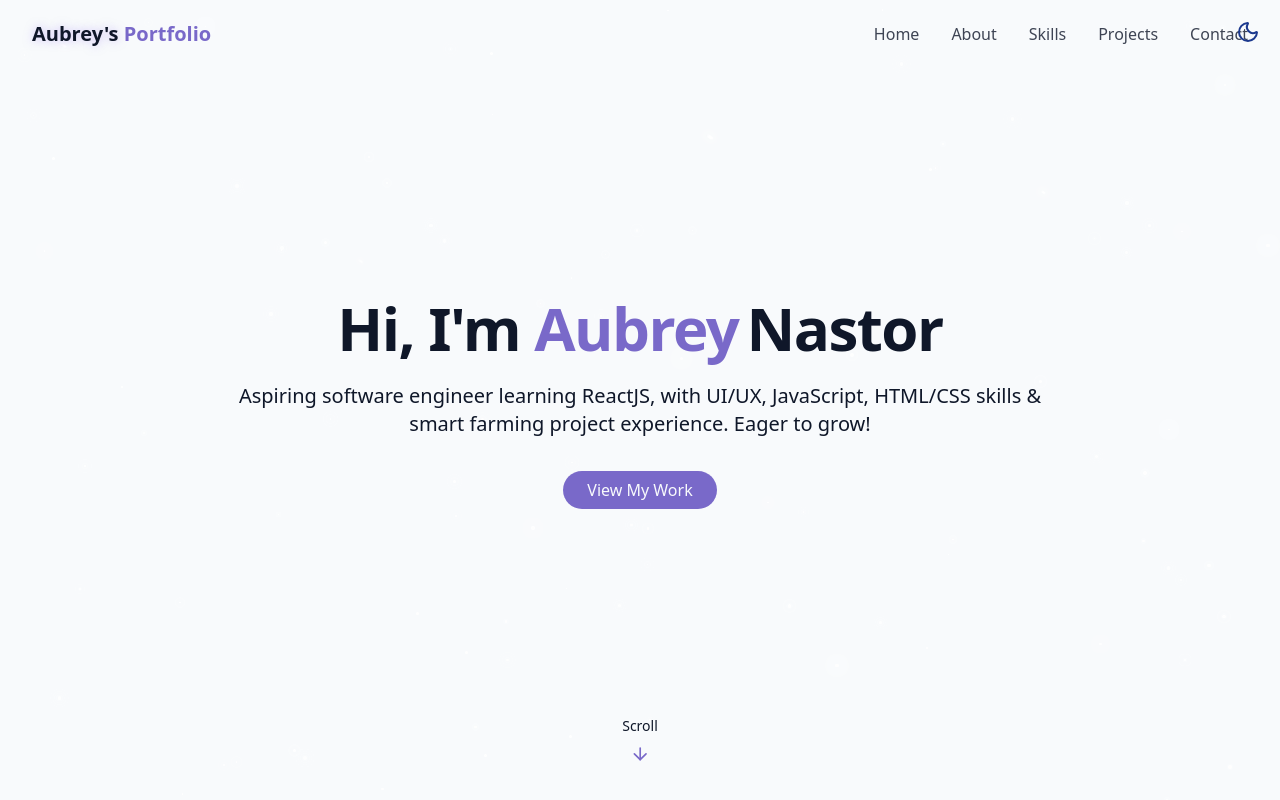
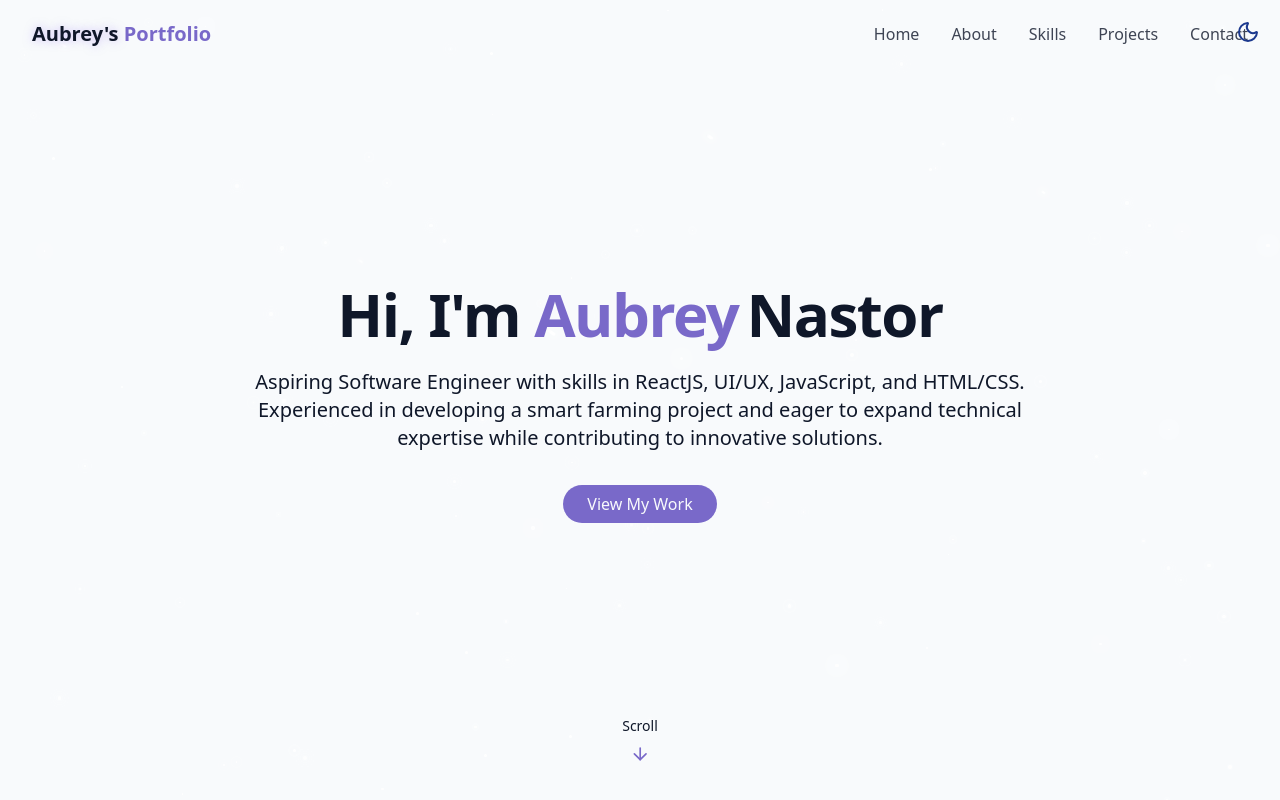
Before and after one commit to obri4402/aubrey-s-portfolio, a React (Vite) app: page / in a window 1280 px wide. Shown: the top 800 px of the page. Built offline with nearby package versions, Linux system fonts and the light colour scheme.

Commit message:
Updated text in cover

```diff
--- a/src/components/HeroSection.jsx
+++ b/src/components/HeroSection.jsx
@@ -14,7 +14,7 @@ export const HeroSection = () => {
             <span className="text-gradient opacity-0 ml-2 animate-fade-in-delay-2">Nastor</span>
           </h1>
           <p className="text-lg md:text-xl text-muted-foreground max-2-2xl mx-auto opacity-0 animate-fade-in-delay-3">
-            Aspiring software engineer learning ReactJS, with UI/UX, JavaScript, HTML/CSS skills & smart farming project experience. Eager to grow!
+            Aspiring Software Engineer with skills in ReactJS, UI/UX, JavaScript, and HTML/CSS. Experienced in developing a smart farming project and eager to expand technical expertise while contributing to innovative solutions.
           </p>
 
           <div className="pt-4 opacity-0 animate-fade-in-delay-4">
--- a/src/components/ProjectsSection.jsx
+++ b/src/components/ProjectsSection.jsx
@@ -44,7 +44,7 @@ export const ProjectsSection = () => {
         </h2>
 
         <p className="text-center text-muted-foreground mb-12 max-w-2xl mx-auto">
-          Here are some of the projects I worked on in college that showcase my skills and creativity. Click on the project titles to view more details or explore the live demos.
+          Here are some of the projects I worked on in college that showcase my skills and creativity. Click the external link to view more details or explore the live demos.
         </p>
 
         <div className="grid grid-cols-1 md:grid-cols-2 lg:grid-cols-3 gap-8">
--- a/src/components/ThemeToggle.jsx
+++ b/src/components/ThemeToggle.jsx
@@ -33,9 +33,10 @@ export const ThemeToggle = () => {
     <button
       onClick={toggleTheme}
       className={cn(
-        "fixed max-sm:hidden top-5 right-5 z-50 p10 rounded-full transition-colors duration-300",
-        "focus: ouline-hidden"
+        "fixed top-5 right-5 z-50 p10 rounded-full transition-colors duration-300",
+        "focus:outline-none"
       )}
+
     >
       {isDarkMode ? (
         <Sun className="h-6 w-6 text-yellow-300" />
```
